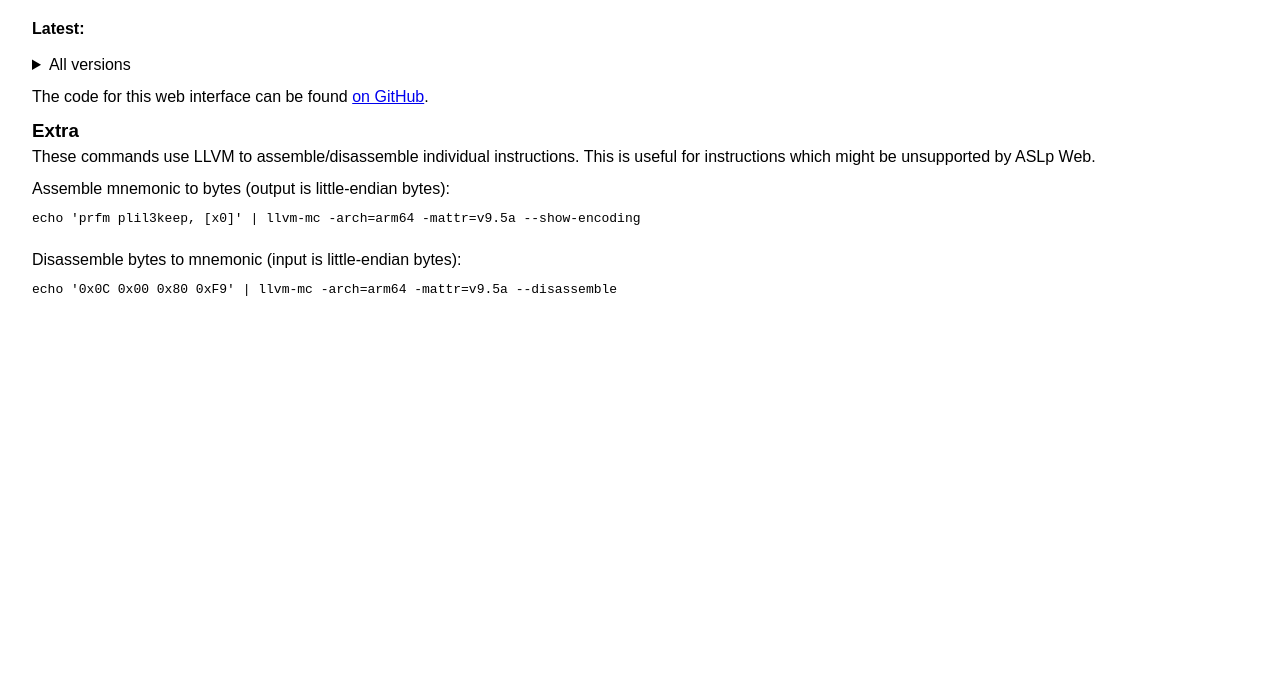
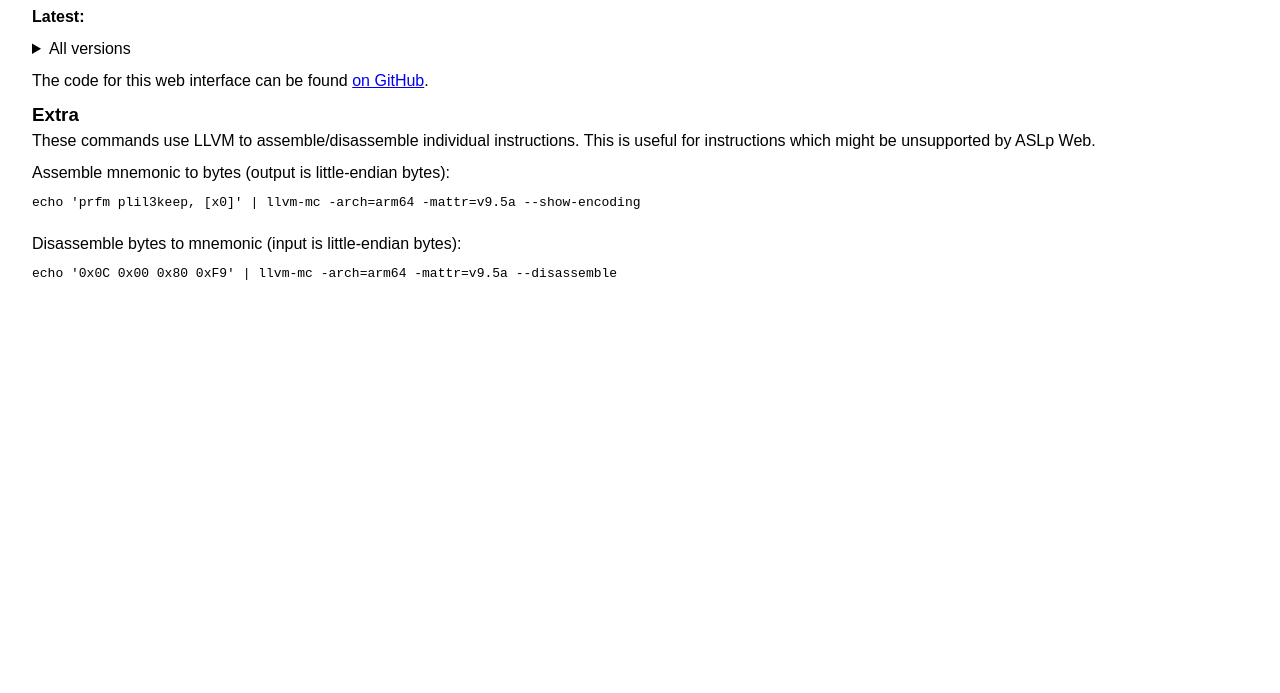
Before and after one commit to katrinafyi/aslp-web, a plain HTML site: page index.html in a window 1280 px wide. Shown: the part 107-800 px from the top of the page. Drawn offline with Linux system fonts and the light colour scheme.

Commit message:
make small again

```diff
--- a/index.html
+++ b/index.html
@@ -45,7 +45,7 @@
       to retrieve semantics for ARM instructions.
     </p>
 
-    <p><b>Latest:</b> <span style="font-size: 20pt; font-weight: bold;"><!--LATEST--></span></p>
+    <p><b>Latest:</b> <!--LATEST--></p>
 
     <p><details>
       <summary>All versions</summary>
```
